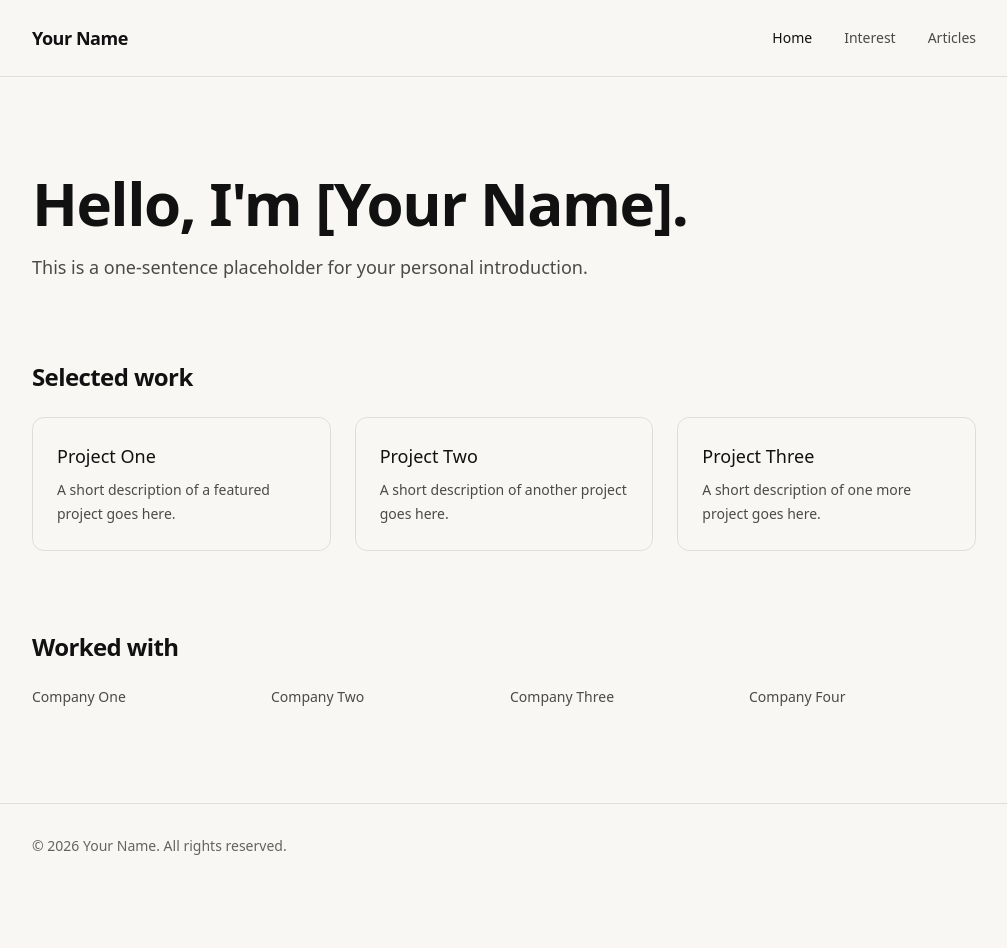
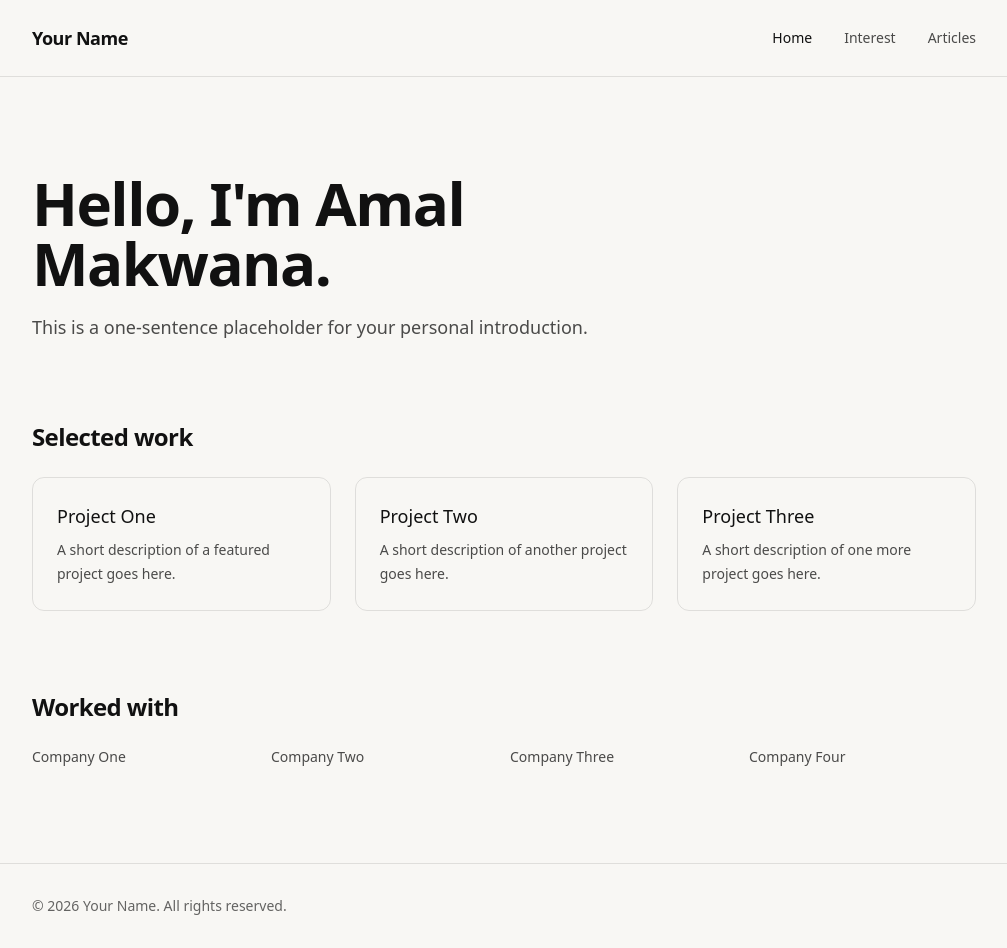
Before and after one commit to Amal-Makwana/amalmakwana, a Next.js app in the folder my-site/: page / in a window 1280 px wide. Shown: the whole page, without its empty margins (136-1143 px from the left). Before the commit the page ends 888 px from the top, so only its background shows below. Built offline with nearby package versions, Linux system fonts and the light colour scheme.

Commit message:
Update name in personal introduction
Signed-off-by: Amal-Makwana <amal.makwana@gmail.com>

```diff
--- a/my-site/app/page.tsx
+++ b/my-site/app/page.tsx
@@ -20,7 +20,7 @@ export default function HomePage() {
     <div className="space-y-20">
       <section className="max-w-2xl space-y-5">
         <h1 className="text-4xl font-semibold tracking-tight md:text-6xl">
-          Hello, I&apos;m [Your Name].
+          Hello, I&apos;m Amal Makwana.
         </h1>
         <p className="text-lg text-black/70">
           This is a one-sentence placeholder for your personal introduction.
```
